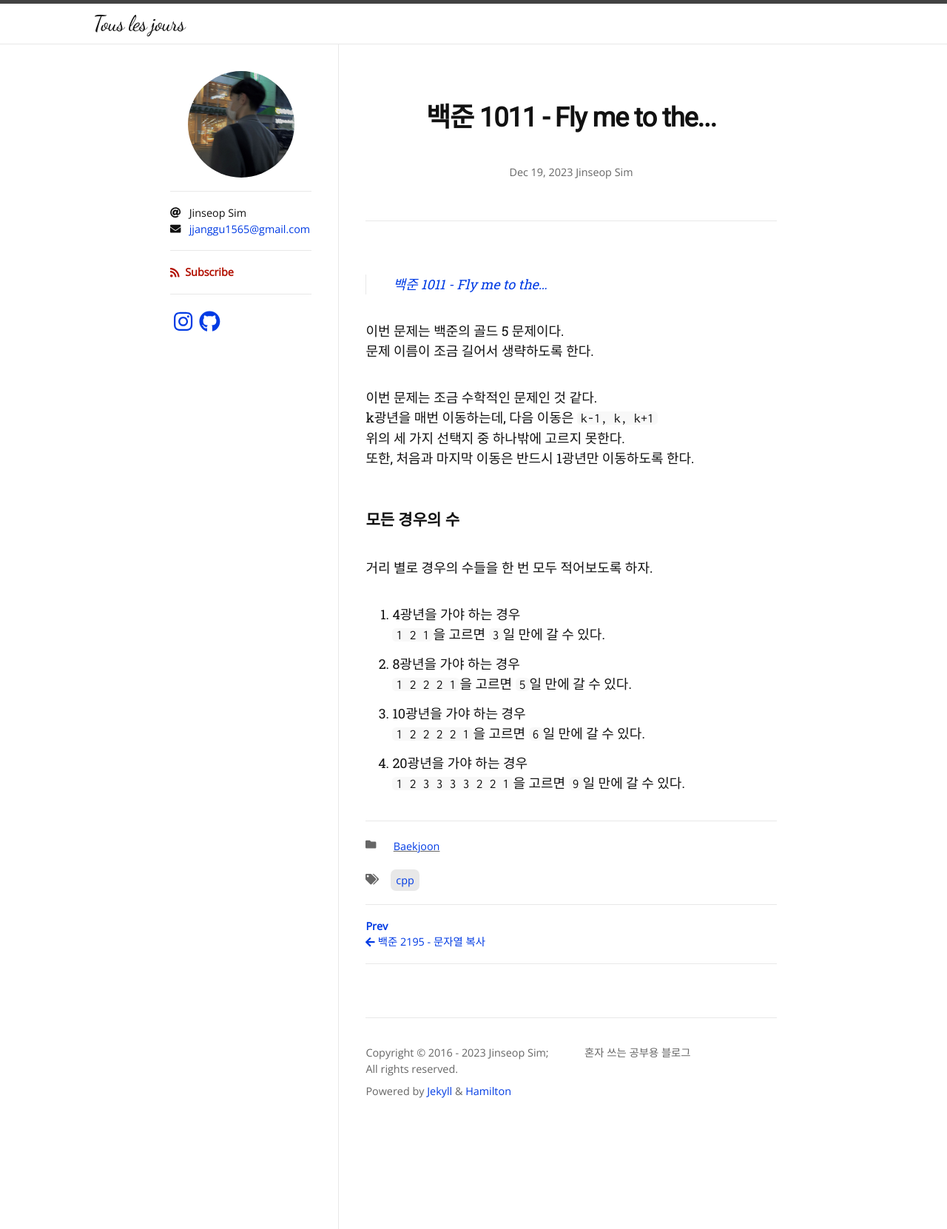
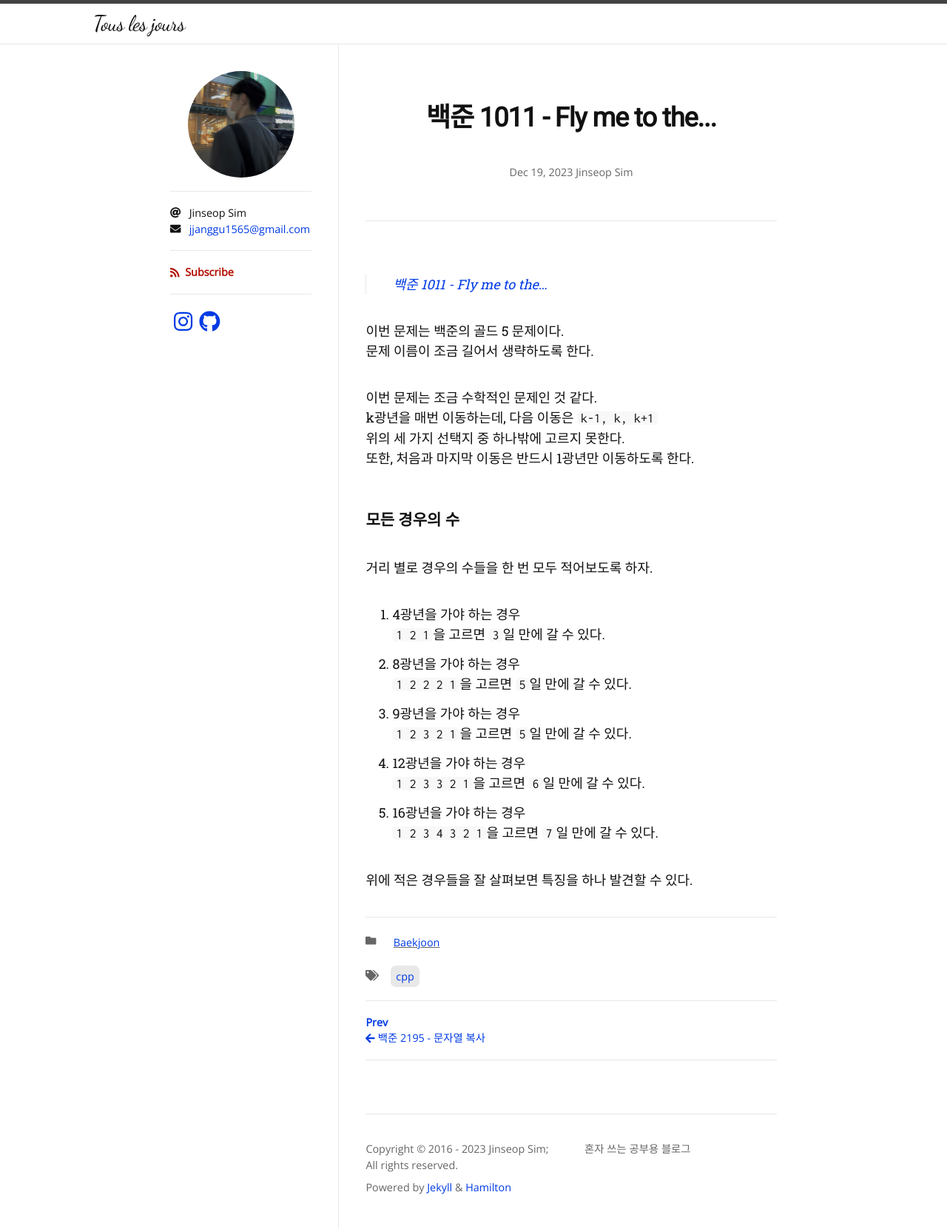
Before and after one commit to Jinseop-Sim/Jinseop-Sim.github.io, a Jekyll site: the page built from _posts/2023-12-19-bj-1011.md, in a window 1280 px wide. Shown: the whole page at 74% size. Built offline with Jekyll 4.4.1, drawn with Linux system fonts in a browser that asks for light colours; nearby versions of some CDN libraries; some web fonts are replaced.

Commit message:
글 수정

````diff
--- a/_posts/2023-12-19-bj-1011.md
+++ b/_posts/2023-12-19-bj-1011.md
@@ -23,7 +23,11 @@
 ```1 2 1 ```을 고르면 ```3```일 만에 갈 수 있다.
 2. 8광년을 가야 하는 경우
 ```1 2 2 2 1```을 고르면 ```5```일 만에 갈 수 있다.
-3. 10광년을 가야 하는 경우
-```1 2 2 2 2 1```을 고르면 ```6```일 만에 갈 수 있다.
-4. 20광년을 가야 하는 경우
-```1 2 3 3 3 3 2 2 1```을 고르면 ```9```일 만에 갈 수 있다.
+3. 9광년을 가야 하는 경우
+```1 2 3 2 1```을 고르면 ```5```일 만에 갈 수 있다.
+4. 12광년을 가야 하는 경우
+```1 2 3 3 2 1```을 고르면 ```6```일 만에 갈 수 있다.
+5. 16광년을 가야 하는 경우
+```1 2 3 4 3 2 1```을 고르면 ```7```일 만에 갈 수 있다.
+
+위에 적은 경우들을 잘 살펴보면 특징을 하나 발견할 수 있다.
````
